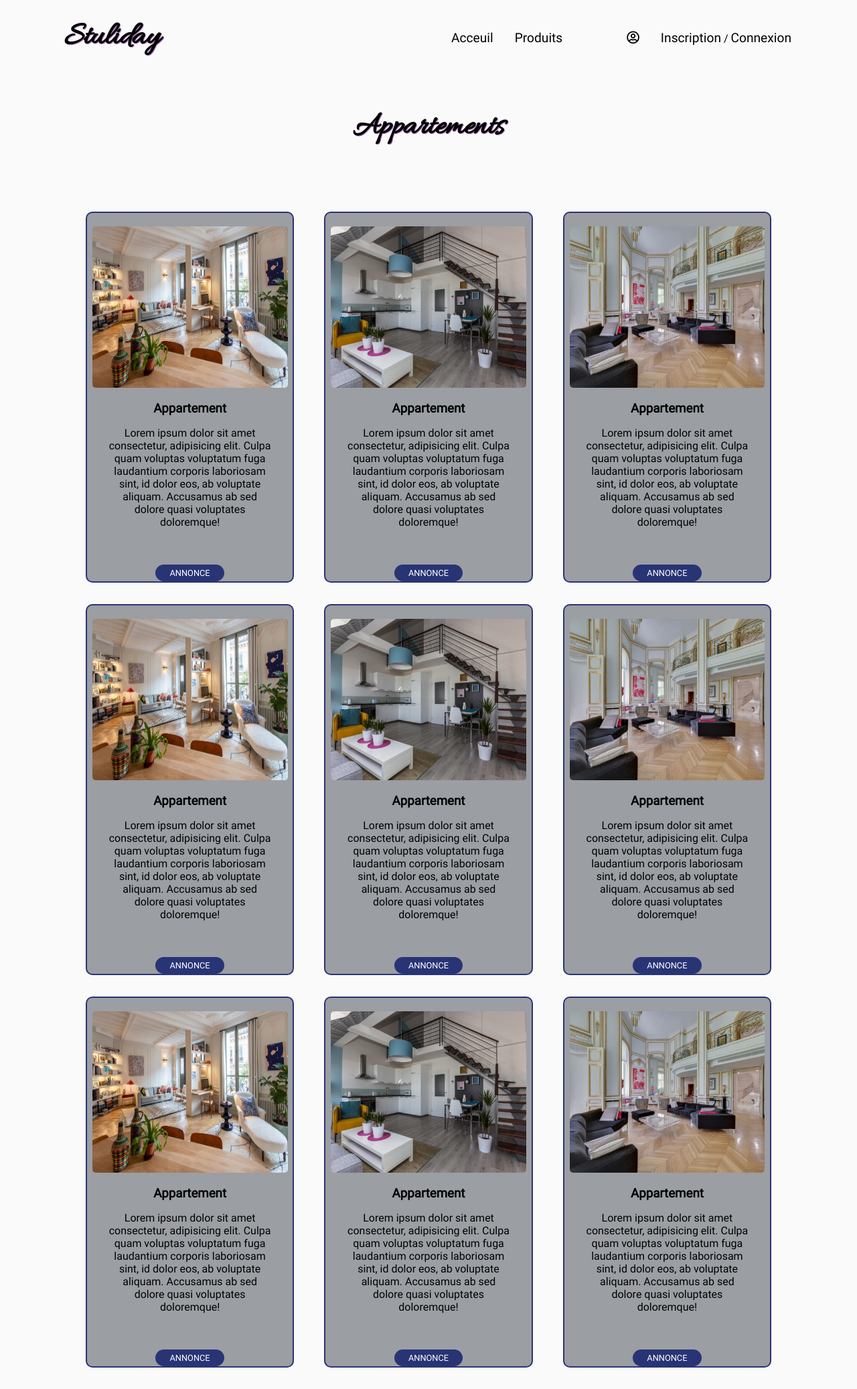
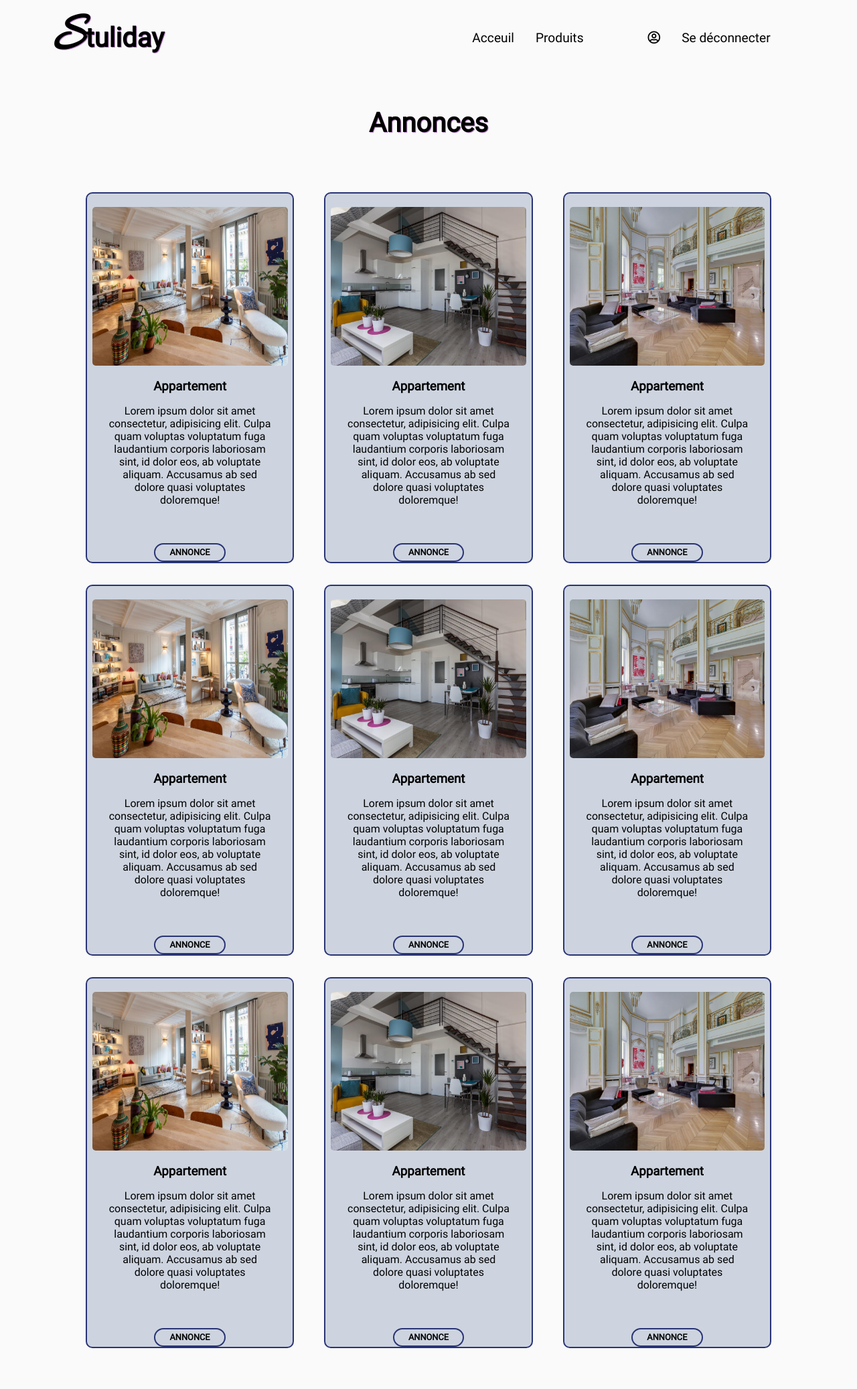
Before and after one commit to DubJeremy/Stuliday, a PHP site: page /product.php in a window 1280 px wide. Shown: the whole page at 67% size. After the commit the page ends 2013 px from the top, so only its background shows below. Run offline with PHP 8.4, Linux system fonts and the light colour scheme; the visitor is signed in with stand-in values (Sample User, id 1).

Commit message:
modif style

```diff
--- a/assets/css/style.css
+++ b/assets/css/style.css
@@ -29,10 +29,13 @@ nav {
 nav h1 {
   color: black;
   margin-left: 2em;
+  font-weight: 900;
+  font-size: 2.5em;
+  text-shadow: 1px 1px 0px #b27cc4;
+}
+nav h1 span {
   font-family: "allura";
-  font-weight: 900;
-  font-size: 3em;
-  text-shadow: 1px 1px 0px #b27cc4;
+  font-size: 2em;
 }
 nav div > ul {
   display: flex;
@@ -84,12 +87,15 @@ header > div {
 }
 header > div > h2 {
   color: black;
-  font-family: "allura";
   font-weight: 900;
-  font-size: 6em;
+  font-size: 4em;
   text-shadow: 2px 2px 0px #b27cc4;
   text-align: center;
   width: 100%;
+}
+header > div > h2 span {
+  font-family: "allura";
+  font-size: 2em;
 }
 header > div > p {
   margin-top: 1.5em;
@@ -110,9 +116,8 @@ header > div > p {
 }
 #login_sigin > div h2 {
   width: 100%;
-  font-family: "allura";
   text-align: center;
-  font-size: 4em;
+  font-size: 3em;
   text-shadow: 1px 1px 0px #b27cc4;
 }
 #login_sigin > div .already {
@@ -226,9 +231,8 @@ form #check input {
 }
 #products h2 {
   width: 100%;
-  font-family: "allura";
   text-align: center;
-  font-size: 3em;
+  font-size: 2.5em;
   text-shadow: 1px 1px 0px #b27cc4;
   margin-bottom: 2em;
 }
@@ -241,7 +245,7 @@ form #check input {
 }
 
 .aptsheet {
-  background-color: #9b9ea3;
+  background-color: #cdd4df;
   width: 30%;
   height: 550px;
   display: flex;
@@ -272,11 +276,14 @@ form #check input {
 .aptsheet > a {
   text-transform: uppercase;
   width: 8em;
-  background-color: #293475;
-  color: white;
+  background-color: transparent;
+  font-family: "roboto";
+  border: 2px solid #293475;
+  color: black;
   height: 2em;
   border-radius: 25px;
   font-family: "roboto";
+  font-weight: 700;
   font-size: 0.8em;
   margin-top: 3em;
   display: flex;
@@ -336,8 +343,6 @@ form #check input {
   margin-top: 5em;
 }
 #profil h2 {
-  width: 100%;
-  font-family: "allura";
   text-align: center;
   font-size: 3em;
   text-shadow: 1px 1px 0px #b27cc4;
--- a/assets/scss/_header.scss
+++ b/assets/scss/_header.scss
@@ -8,10 +8,16 @@ nav
     {
         color: black;
         margin-left: 2em;
-        font-family: "allura";
+
         font-weight: 900;
-        font-size: 3em;
+        font-size: 2.5em;
         text-shadow: 1px 1px 0px $pink;
+
+        span
+        {
+            font-family: "allura";
+            font-size: 2em;
+        }
     }
     div>ul
     {
@@ -71,12 +77,17 @@ header
         >h2
         {
             color: black;
-            font-family: "allura";
             font-weight: 900;
-            font-size: 6em;
+            font-size: 4em;
             text-shadow: 2px 2px 0px $pink;
             text-align: center;
             width: 100%;
+
+            span
+            {
+            font-family: "allura";
+            font-size: 2em;
+            }
         }
         >p
         {
--- a/assets/scss/_section.scss
+++ b/assets/scss/_section.scss
@@ -11,9 +11,8 @@
         h2
         {
             width: 100%;
-            font-family: "allura";
             text-align: center;
-            font-size: 4em;
+            font-size: 3em;
             text-shadow: 1px 1px 0px $pink;
         }
         .already
@@ -147,9 +146,8 @@ form
     h2
     {
         width: 100%;
-        font-family: "allura";
         text-align: center;
-        font-size: 3em;
+        font-size: 2.5em;
         text-shadow: 1px 1px 0px $pink;
         margin-bottom: 2em;
     }
@@ -193,11 +191,14 @@ form
     {
         text-transform: uppercase;
         width: 8em;
-        background-color: $blue;
-        color: white;
+        background-color: transparent;
+        font-family: "roboto";
+        border: 2px solid $blue;
+        color: black;
         height: 2em;
         border-radius: 25px;
         font-family: "roboto";
+        font-weight: 700;
         font-size: 0.8em;
         margin-top: 3em;
         @include flex;
@@ -263,8 +264,6 @@ form
 
     h2
     {
-        width: 100%;
-        font-family: "allura";
         text-align: center;
         font-size: 3em;
         text-shadow: 1px 1px 0px $pink;
--- a/assets/scss/_variable.scss
+++ b/assets/scss/_variable.scss
@@ -1,4 +1,4 @@
 $blue: rgb(41, 52, 117);
 $pink: #b27cc4;
 $cream: #fafafa;
-$grey: #9b9ea3;
+$grey: #cdd4df;
--- /dev/null
+++ b/inc/config.php
@@ -0,0 +1,18 @@
+<?php
+
+try {
+    $connect = new PDO("mysql:host=localhost;dbname=le_chouette_coin", 'root', '');
+    // Définir le mode d'erreur de PDO sur Exception
+    $connect->setAttribute(PDO::ATTR_ERRMODE, PDO::ERRMODE_EXCEPTION);
+    session_start();
+} catch (PDOException $error) {
+
+    echo 'Erreur: ' . $error->getMessage();
+    // echo "Erreur: { $error->getMessage() }";
+
+}
+
+if (isset($_GET['logout'])) {
+    session_destroy();
+    header('Location: index.php');
+}
--- a/index.php
+++ b/index.php
@@ -2,7 +2,7 @@
     <body>
     <!--------------------------------------------------->
            <div>
-            <h2>Stuliday</h2>
+            <h2><span>S</span>tuliday</h2>
             <p>
                 Lorem ipsum dolor sit, amet consectetur adipisicing elit. Tenetur, eveniet sapiente. Error neque harum saepe accusamus quidem laborum mollitia officiis inventore, numquam, dolor iste possimus, sint quo consequatur ea molestias.
 
--- a/nav.php
+++ b/nav.php
@@ -1,3 +1,4 @@
+<?php require 'inc/config.php'; ?>
 <!DOCTYPE html>
 <html lang="en">
     <head>
@@ -11,7 +12,7 @@
     <body>
         <header>
             <nav id="nav">
-                <h1>Stuliday</h1>
+                <h1><span>S</span>tuliday</h1>
                 <div>
                     <ul>
                         <li>
@@ -31,13 +32,25 @@
                                 </li>
                             </ul>
                         </li>
-                        <li>
-                            <a href="profil.php"><i class="far fa-user-circle"></i></a>
-                        </li>
-                        <li>
-                            <p>
-                            <a href="signin.php">Inscription</a>  / <a href="login.php">Connexion</a>
-                        </li>
+                        <?php
+                        if (empty($_SESSION)) {
+                        ?>
+                            <li>
+                                <p>
+                                <a href="signin.php">Inscription</a>  / <a href="login.php">Connexion</a>
+                            </li>
+                        <?php
+                        } else {
+                        ?>
+                            <li>
+                                <a href="profil.php"><i class="far fa-user-circle"></i></a>
+                            </li>
+                            <li>
+                                <a class="nav-link" href="?logout">Se déconnecter</a>
+                            </li>
+                        <?php
+                        }
+                        ?>
                     </ul>
                     <i id="burger" class="fas fa-bars"></i>
                 </div>
--- a/product.php
+++ b/product.php
@@ -2,7 +2,7 @@
         <body>
             <section id="products">
                 <h2>
-                    Appartements
+                    Annonces
                 </h2>
                 <div class="sheetrow">
                     <div class="aptsheet">
```
Also changed, not shown: 1 other file.
